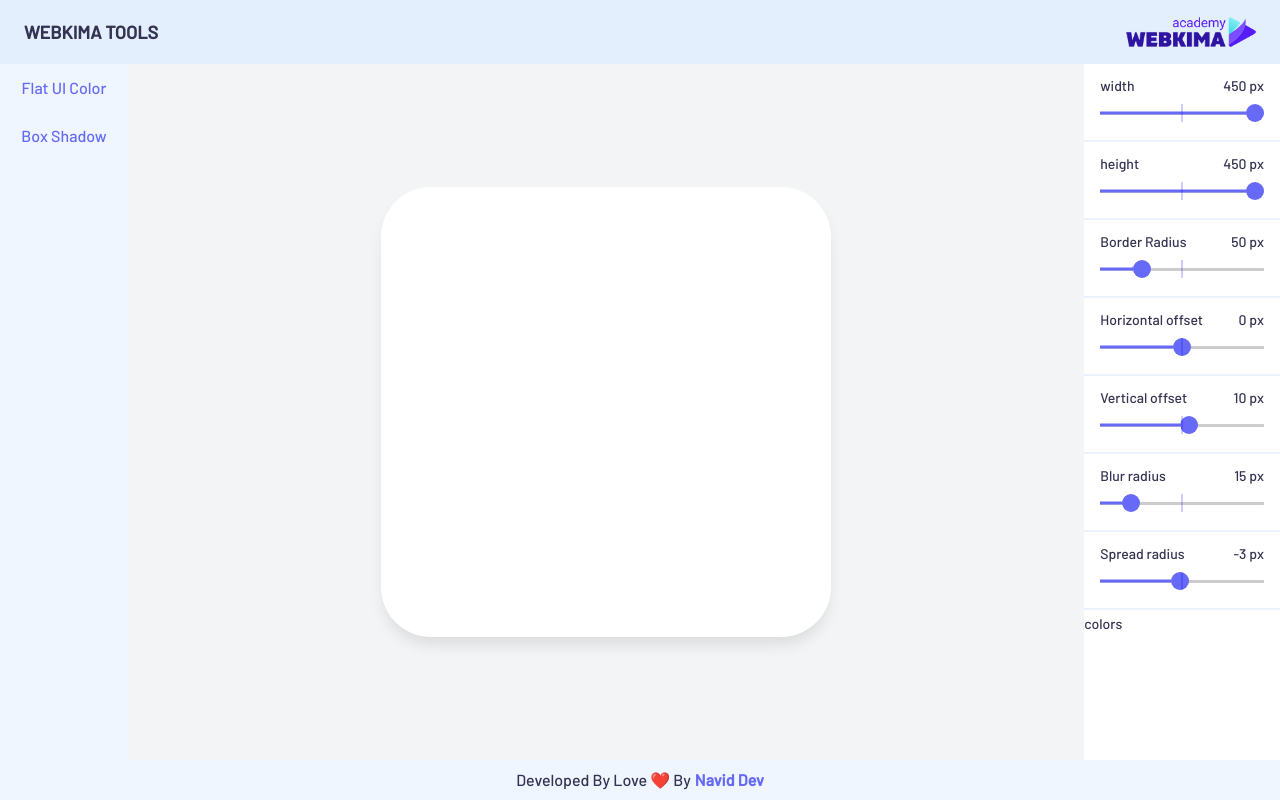
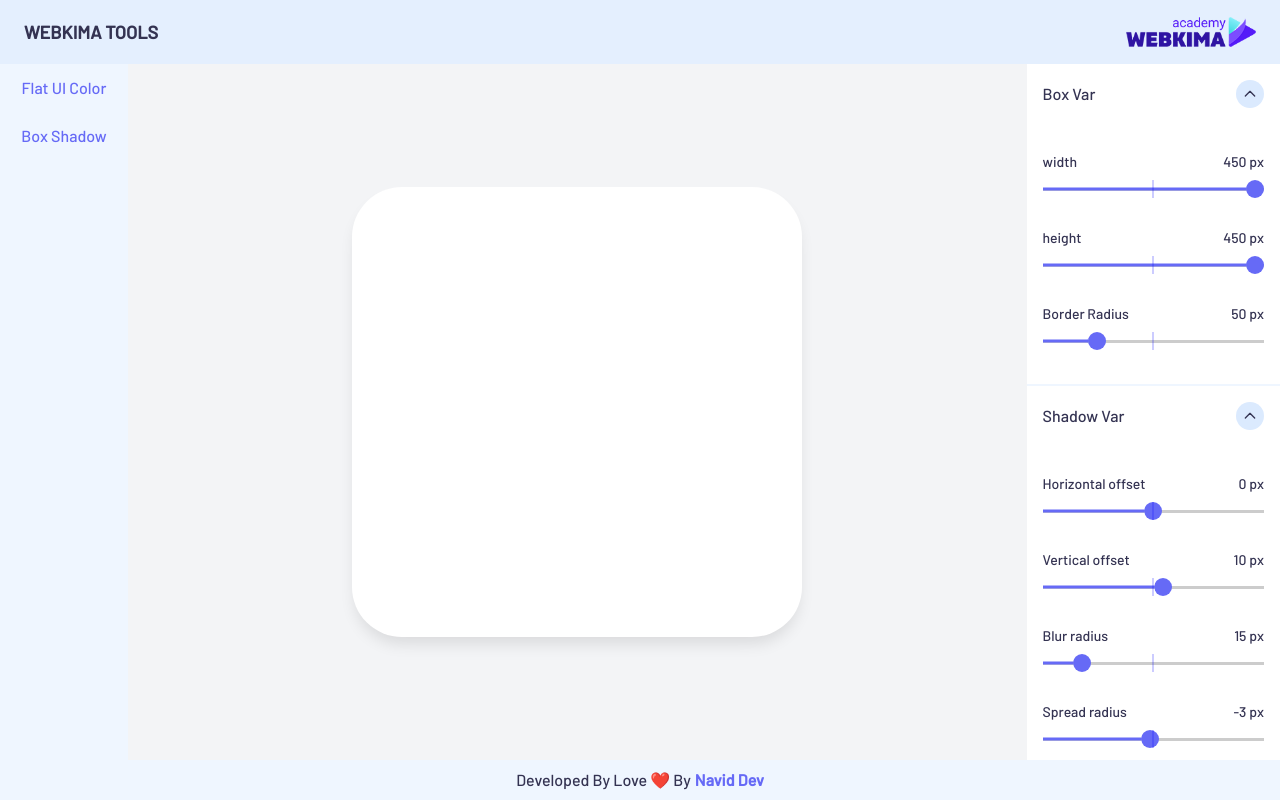
Before and after one commit to navidabdi/kimatools, a React (Create React App) app: page /box-shadow-generator in a window 1280 px wide. Built offline with nearby package versions, Linux system fonts and the light colour scheme.

Commit message:
add accordion layout

```diff
--- a/package.json
+++ b/package.json
@@ -45,6 +45,7 @@
   "devDependencies": {
     "autoprefixer": "^10.4.8",
     "postcss": "^8.4.14",
+    "tailwind-scrollbar": "^1.3.1",
     "tailwindcss": "^3.1.7"
   }
 }
--- /dev/null
+++ b/src/Layouts/Accordion.js
@@ -0,0 +1,49 @@
+import { useEffect, useState, useRef } from "react";
+import { ChevronUpIcon, ChevronDownIcon } from "@heroicons/react/outline";
+
+const Accordion = ({ title, content }) => {
+  const [isActiveAccordion, setIsActiveAccordion] = useState(false);
+  const [divHeight, setDivHeight] = useState(0);
+  const ref = useRef(null);
+
+  // useEffect(() => {
+  //   setDivHeight(ref.current.clientHeight);
+  //   console.log("height: ", ref.current.clientHeight);
+  // }, []);
+  return (
+    <div key={title} className="border-b-2 border-blue-50">
+      <div className="flex items-center justify-between p-4 bg-[#fff] z-10">
+        <h4 className="">{title}</h4>
+        <button
+          onClick={() => setIsActiveAccordion(!isActiveAccordion)}
+          className="w-7 h-7 bg-blue-100 flex justify-center items-center rounded-full"
+        >
+          <ChevronUpIcon
+            className={`w-4 h-4 transition-all duration-500 ${
+              isActiveAccordion ? "rotate-180" : ""
+            }`}
+          />
+        </button>
+      </div>
+      <div
+        ref={ref}
+        className={`p-4 transition-all duration-1000 relative z-0
+          ${
+            isActiveAccordion
+              ? `translate-y-[-110%] opacity-0 pointer-events-none`
+              : "translate-y-0 mt-0 opacity-100 pointer-events-auto"
+          }
+        `}
+        style={
+          isActiveAccordion
+            ? { marginTop: `-${ref.current.clientHeight}px` }
+            : { marginTop: `0` }
+        }
+      >
+        {content}
+      </div>
+    </div>
+  );
+};
+
+export default Accordion;
--- a/src/Layouts/Accordion/Accordion.js
+++ /dev/null
@@ -1,25 +0,0 @@
-import { useState } from "react";
-import "./accordion.scss";
-
-const Accordion = ({ title, content }) => {
-  const [isActiveAccordion, setIsActiveAccordion] = useState(false);
-
-  return (
-    <div
-      className={`accordion
-          ${isActiveAccordion ? "open" : ""}
-        `}
-    >
-      <div
-        className="flex items-center justify-between"
-        onClick={() => setIsActiveAccordion(!isActiveAccordion)}
-      >
-        <h4 className="text-sm">{title}</h4>
-        <button className="w-7 h-7"></button>
-      </div>
-      <div className="content">{content}</div>
-    </div>
-  );
-};
-
-export default Accordion;
--- a/src/Layouts/Accordion/accordion.scss
+++ /dev/null
@@ -1,15 +0,0 @@
-.accordion {
-  cursor: pointer;
-  width: auto;
-}
-
-.title h4 {
-}
-
-.accordion .content {
-  display: none;
-}
-
-.accordion.open .content {
-  display: block;
-}
--- a/src/Layouts/index.js
+++ b/src/Layouts/index.js
@@ -1,3 +1,3 @@
-import Accordion from "./Accordion/Accordion";
+import Accordion from "./Accordion";
 
 export { Accordion };
--- a/src/components/BoxShadow/BoxShadowTools.js
+++ b/src/components/BoxShadow/BoxShadowTools.js
@@ -43,6 +43,9 @@ const BoxShadowTools = () => {
 
   return (
     <div className="">
+      <Accordion
+        title="Box Var"
+        content={[
           <RangeInput
             title="width"
             min={100}
@@ -50,7 +53,7 @@ const BoxShadowTools = () => {
             range={1}
             value={valueWidth}
             setValue={setValueWidth}
-      />
+          />,
           <RangeInput
             title="height"
             min={100}
@@ -58,7 +61,7 @@ const BoxShadowTools = () => {
             range={1}
             value={valueHeigh}
             setValue={setValueHeigh}
-      />
+          />,
           <RangeInput
             title="Border Radius"
             min={0}
@@ -66,7 +69,13 @@ const BoxShadowTools = () => {
             range={1}
             value={borderRadius}
             setValue={setBorderRadius}
+          />,
+        ]}
       />
+
+      <Accordion
+        title="Shadow Var"
+        content={[
           <RangeInput
             title="Horizontal offset"
             min={-100}
@@ -74,7 +83,7 @@ const BoxShadowTools = () => {
             range={1}
             value={horizontalOffset}
             setValue={setHorizontalOffsets}
-      />
+          />,
           <RangeInput
             title="Vertical offset"
             min={-100}
@@ -82,7 +91,7 @@ const BoxShadowTools = () => {
             range={1}
             value={verticalOffset}
             setValue={setVerticalOffset}
-      />
+          />,
           <RangeInput
             title="Blur radius"
             min={0}
@@ -90,7 +99,7 @@ const BoxShadowTools = () => {
             range={1}
             value={blurRadius}
             setValue={setBlurRadius}
-      />
+          />,
           <RangeInput
             title="Spread radius"
             min={-100}
@@ -98,27 +107,25 @@ const BoxShadowTools = () => {
             range={1}
             value={spreadRadius}
             setValue={setSpreadRadius}
+          />,
+        ]}
       />
+
       <Accordion
-        title="colors"
-        content={
+        title="Colors"
+        content={[
           <ColorPicker
             color={colorBox}
             setColor={setColorBox}
             presetColors={presetColors}
-          />
-        }
-      />
-      {/* <ColorPicker
-        color={colorBox}
-        setColor={setColorBox}
-        presetColors={presetColors}
-      />
+          />,
           <ColorPicker
             color={colorMain}
             setColor={setColorMain}
             presetColors={presetColors}
-      /> */}
+          />,
+        ]}
+      />
     </div>
   );
 };
--- a/src/components/Controlers/ColorPicker.js
+++ b/src/components/Controlers/ColorPicker.js
@@ -11,7 +11,7 @@ const ColorPicker = ({ color, setColor, presetColors }) => {
   useClickOutside(popover, close);
 
   return (
-    <div className="picker">
+    <div className="picker py-2">
       <div className="flex justify-between">
         <div
           className="swatch"
@@ -21,7 +21,6 @@ const ColorPicker = ({ color, setColor, presetColors }) => {
         <input
           type="text"
           value={color}
-          defaultValue={color}
           onChange={(e) => setColor(e.target.value)}
           className=""
         />
--- a/src/components/Controlers/RangeInput/RangeInput.js
+++ b/src/components/Controlers/RangeInput/RangeInput.js
@@ -2,7 +2,7 @@ import "./rangeInput.css";
 
 const RangeInput = ({ min, max, range, value, setValue, title }) => {
   return (
-    <div className="py-3 px-4 border-b-2 border-blue-100/60">
+    <div className="py-3">
       <div className="flex justify-between mb-2">
         <p className="block text-sm">{title}</p>
         <p className="text-sm">{`${value} px`}</p>
--- a/src/components/MainSection.js
+++ b/src/components/MainSection.js
@@ -5,7 +5,7 @@ import { Routes, Route } from "react-router-dom";
 const MainSection = () => {
   return (
     <>
-      <section className="min-w-[83%]">
+      <section className="min-w-[78%]">
         <Routes>
           <Route path="/" element={<FlatUiColor />} />
           <Route path="/flat-ui-color" element={<FlatUiColor />} />
--- a/src/components/ToolsSidebar.js
+++ b/src/components/ToolsSidebar.js
@@ -3,7 +3,7 @@ import { Routes, Route } from "react-router-dom";
 import BoxShadowTools from "./BoxShadow/BoxShadowTools";
 const ToolsSidebar = () => {
   return (
-    <aside className="min-w-[17%]">
+    <aside className="min-w-[22%] overflow-y-scroll">
       <Routes>
         <Route path="/" element={<FlatUiTools />} />
         <Route path="/flat-ui-color" element={<FlatUiTools />} />
--- a/src/index.css
+++ b/src/index.css
@@ -68,6 +68,11 @@ body {
   }
 }
 
+.accordion {
+  transition: opacity 0.1s 0.5s ease, transform 0.5s ease-in-out,
+    margin 0.5s ease-in-out;
+}
+
 .picker {
   position: relative;
 }
@@ -83,9 +88,10 @@ body {
 
 .popover {
   position: absolute;
-  bottom: calc(100% + 2px);
-  left: -50%;
+  top: calc(-200% + 2px);
+  left: 35px;
   border-radius: 9px;
   box-shadow: 0 6px 12px rgba(0, 0, 0, 0.15);
   background-color: #fff;
+  z-index: 9999;
 }
--- a/tailwind.config.js
+++ b/tailwind.config.js
@@ -1,8 +1,8 @@
 /** @type {import('tailwindcss').Config} */
 module.exports = {
-  content: ['./src/**/*.{js,jsx,ts,tsx}'],
+  content: ["./src/**/*.{js,jsx,ts,tsx}"],
   theme: {
     extend: {},
   },
-  plugins: [],
+  plugins: [require("tailwind-scrollbar")],
 };
```
Also changed, not shown: 1 other file (tests, documents, lock files or other folders). Lines whose indentation alone changed are shown as unchanged.
